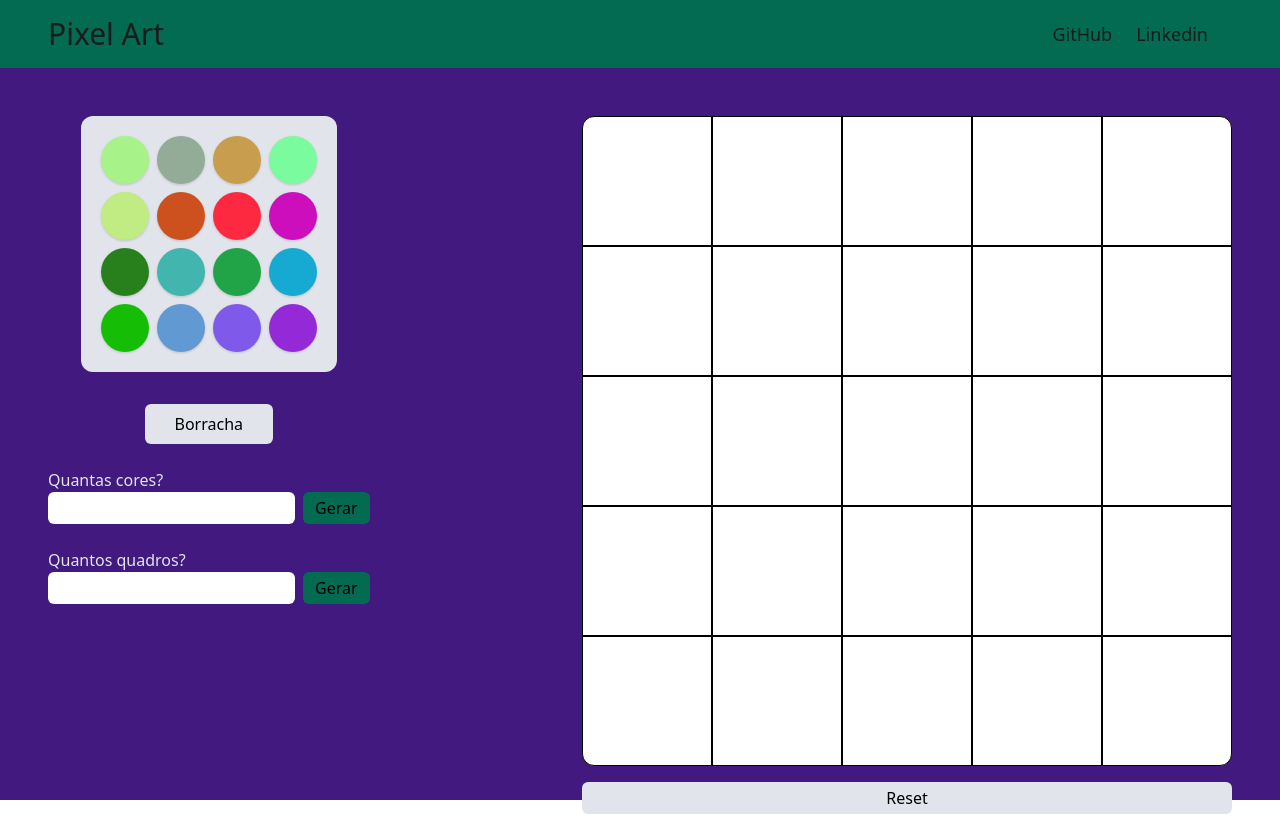
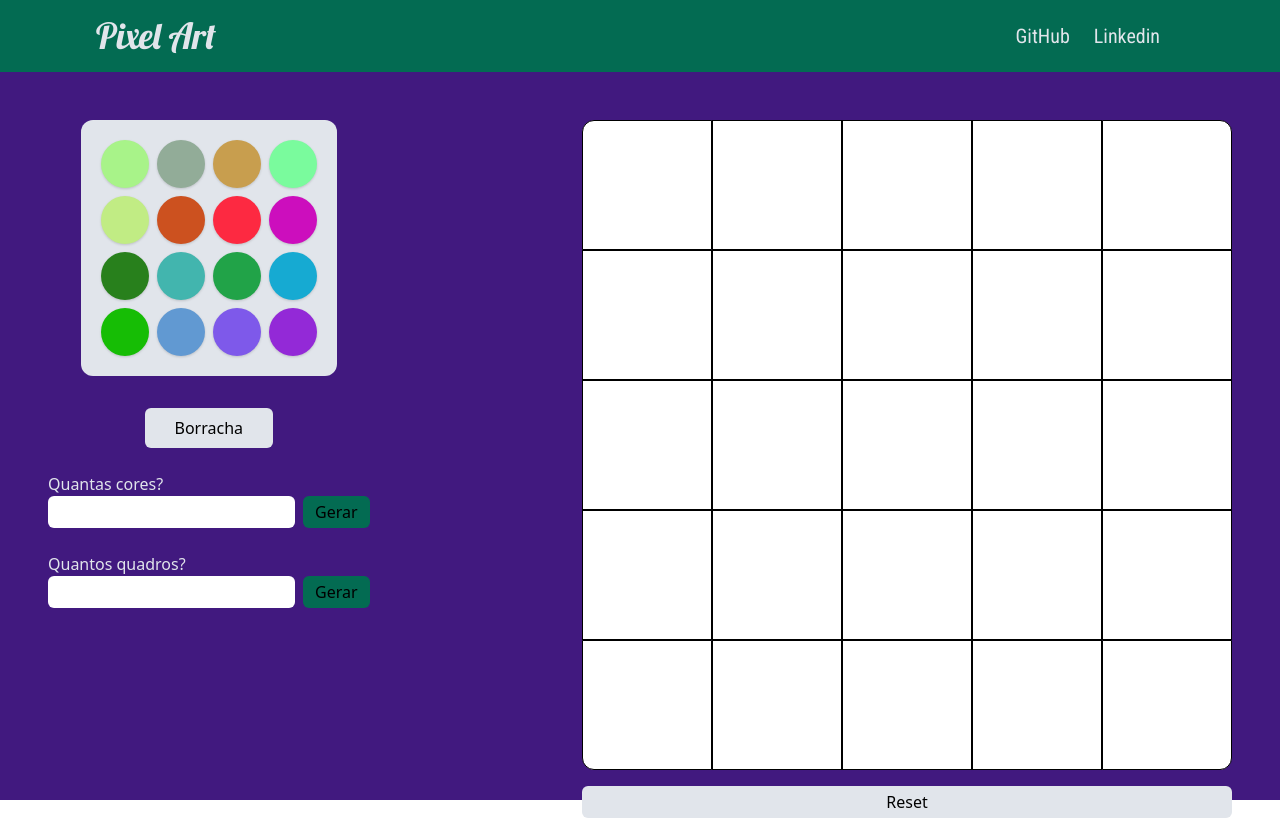
Before and after one commit to gabrielh-silvestre/pixel-art, a React (Create React App) app: page / in a window 1280 px wide. Built offline with nearby package versions, Linux system fonts and the light colour scheme.

Commit message:
style(Header): change fonts and add more padding

```diff
--- a/src/components/Header/style.ts
+++ b/src/components/Header/style.ts
@@ -4,21 +4,23 @@ export const Container = tw.header`
   w-full
   py-4
   bg-green-dark
-  text-gray-dark
+  text-gray-light
 `;
 
-export const ContentContainer = tw.div`
+  export const ContentContainer = tw.div`
   max-w-screen-xl
   mx-auto
-  px-12
+  px-24
   flex
   justify-between
   items-center
-  text-3xl
+  font-lobster
+  text-4xl
 `;
 
 export const Navigation = tw.nav`
-  text-lg
+  text-xl
+  font-robot-condesed
 `;
 
 export const NavLinks = tw.a`
```
